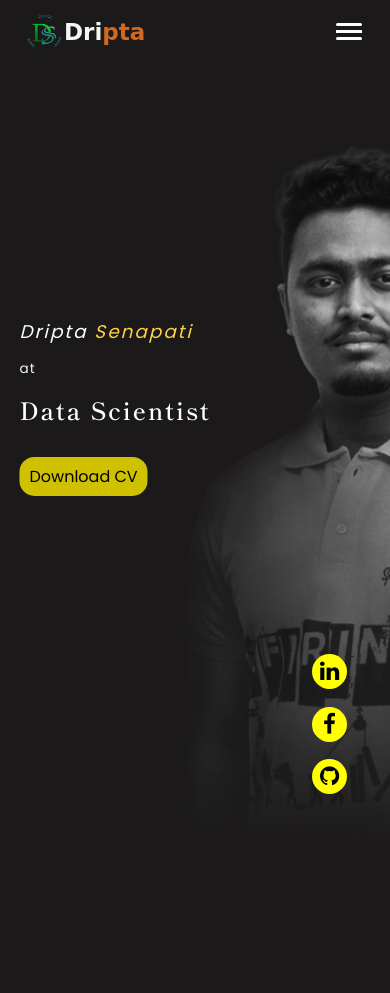
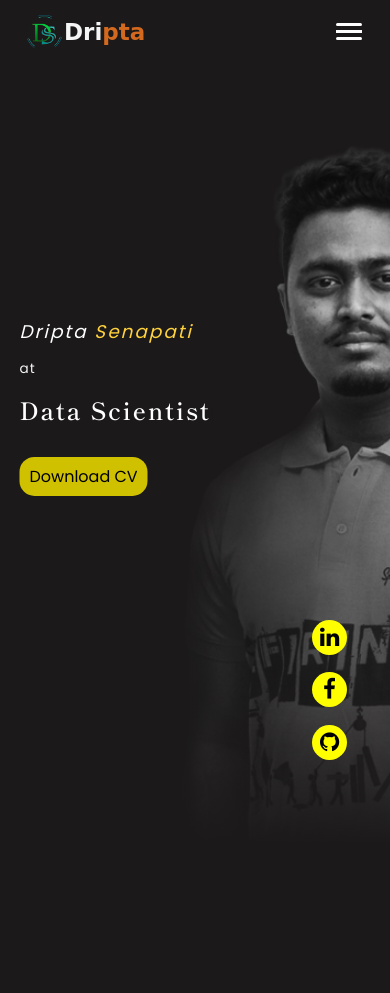
Before and after one commit to DriptaSenapati/portfoilo-new, a Flask app: template Flask-Docker/Flask/portfolio/templates/main.html in a window 390 px wide. Shown: the top 993 px of the page. Run offline with Flask 2, Linux system fonts and the light colour scheme; the template is opened without the code that fills it, so the values that code supplies are empty.

```diff
--- a/Flask-Docker/Flask/portfolio/static/css/main_style.css
+++ b/Flask-Docker/Flask/portfolio/static/css/main_style.css
@@ -1043,7 +1043,7 @@ h4 {
   }
   .social {
     left: 80%;
-    bottom: 50px;
+    bottom: 10vh;
     z-index: 11;
   }
   .social ul {
```
